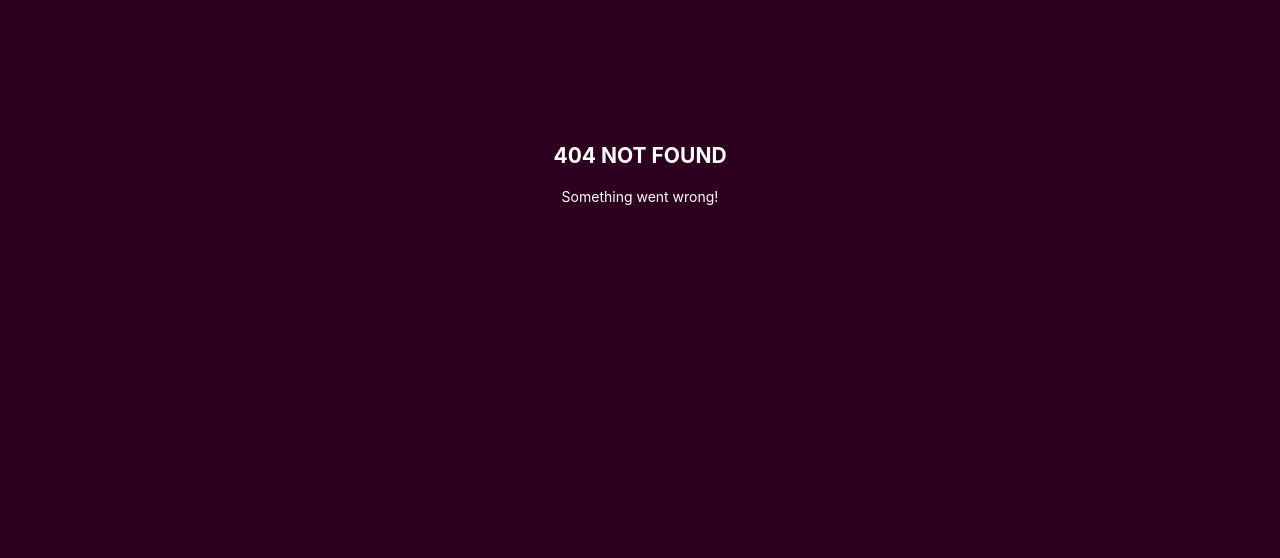
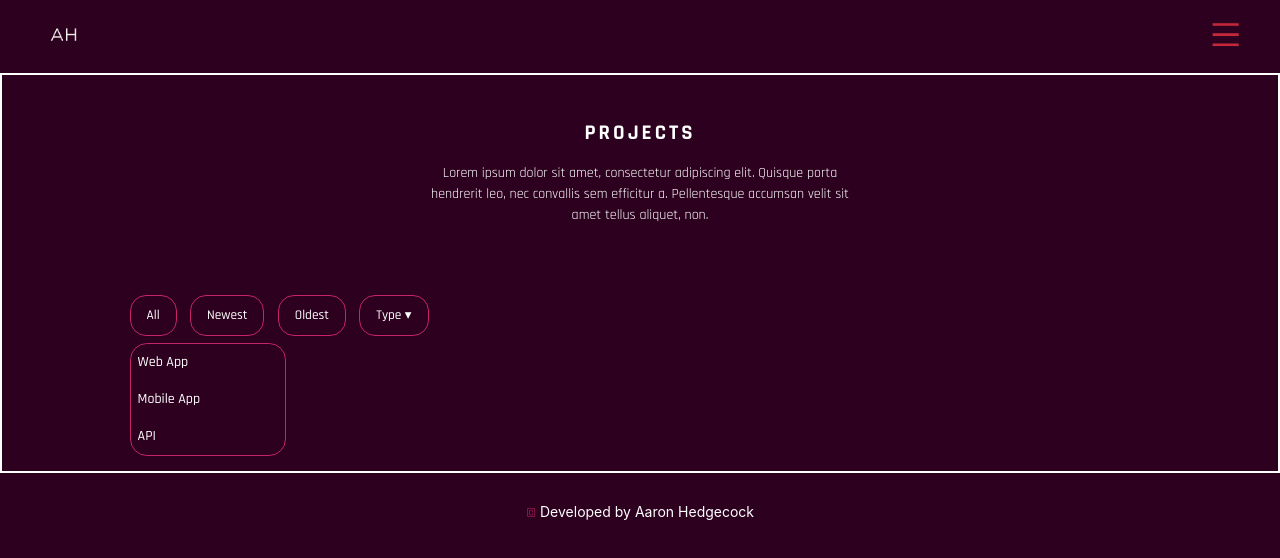
Before and after one commit to ah28011992/Portfolio, a React (Vite) app: page /projects in a window 1280 px wide. Before the commit this address had no page. Shown: the top 558 px of the page. Built offline with nearby package versions, Linux system fonts and the light colour scheme.

Commit message:
add title and static filter component to projects page with styling

```diff
--- /dev/null
+++ b/src/Components/Filter.jsx
@@ -0,0 +1,34 @@
+import React from "react";
+
+const Filter = () => {
+	return (
+		<section className='fitler-buttons'>
+			<button className='filter__btn'>All</button>
+			<button className='filter__btn'>Newest</button>
+			<button className='filter__btn'>Oldest</button>
+			<div className='dropdown'>
+				<button className='filter__btn'>Type &#9662;</button>
+				<div className='dropdown-content'>
+					<a
+						href='#'
+						className='dropdown__item'>
+						Web App
+					</a>
+
+					<a
+						href='#'
+						className='dropdown__item'>
+						Mobile App
+					</a>
+					<a
+						href='#'
+						className='dropdown__item'>
+						API
+					</a>
+				</div>
+			</div>
+		</section>
+	);
+};
+
+export default Filter;
--- /dev/null
+++ b/src/Components/Title.jsx
@@ -0,0 +1,11 @@
+import React from "react";
+import { useLocation } from "react-router-dom";
+
+const Title = () => {
+	const location = useLocation();
+	const locationPathTitle = location.pathname.slice(1);
+	return (<h1 className='home__title'>{locationPathTitle}</h1>
+    );
+};
+
+export default Title;
--- a/src/index.css
+++ b/src/index.css
@@ -165,6 +165,7 @@ nav {
 
 main {
 	min-height: 400px;
+	border: 2px solid white;
 }
 
 .home {
@@ -212,11 +213,9 @@ main {
 /* Footer */
 
 footer {
-	bottom: 0;
-	height: 10em;
 	width: 100%;
 	bottom: 0;
-	position: absolute;
+	position: relative;
 	display: flex;
 	align-items: flex-end;
 }
@@ -227,3 +226,51 @@ footer {
 	text-align: center;
 	padding: 1em 0;
 }
+
+/*Filter */
+.filter {
+	display: flex;
+	max-width: 80%;
+	margin: 0 auto;
+	padding: 0.5em 0;
+}
+
+.filter__btn {
+	border: 1px solid green;
+	margin-right: 1em;
+	margin-top: 0.5em;
+	color: white;
+	padding: 0.8em 1.2em;
+	border-radius: 1.2em;
+	border-color: #c62368;
+	font-family: var(--font-light);
+	font-weight: var(--font-weight-medium);
+}
+
+.filter__btn:hover {
+	background-color: #c62368;
+}
+
+.dropdown {
+	display: inline;
+}
+
+.dropdown-content {
+	display: flex;
+	border: 0.1px solid #c62368;
+	width: 50%;
+	flex-direction: column;
+	border-radius: 1.2em;
+	margin-top: 0.5em;
+	overflow: hidden;
+	font-family: var(--font-light);
+	font-weight: var(--font-weight-medium);
+}
+
+.dropdown__item {
+	padding: 0.8rem 0.5em;
+}
+
+.dropdown__item:hover {
+	background-color: #c62368;
+}
--- a/src/main.jsx
+++ b/src/main.jsx
@@ -10,6 +10,7 @@ import {
 	RouterProvider,
 } from "react-router-dom";
 import ErrorPage from "./Components/ErrorPage";
+import Projects from "./routes/Projects";
 
 const router = createBrowserRouter(
 	createRoutesFromElements(
@@ -21,6 +22,10 @@ const router = createBrowserRouter(
 				index
 				element={<Home />}
 			/>
+			<Route
+				path='projects'
+				element={<Projects />}
+			/>
 		</Route>
 	)
 );
--- /dev/null
+++ b/src/routes/Projects.jsx
@@ -0,0 +1,22 @@
+import React from "react";
+import Title from "../Components/Title";
+import Filter from "../Components/Filter";
+const Projects = () => {
+	return (
+		<>
+			<section className='home'>
+				<Title />
+				<p className='home__text'>
+					Lorem ipsum dolor sit amet, consectetur adipiscing elit. Quisque porta
+					hendrerit leo, nec convallis sem efficitur a. Pellentesque accumsan
+					velit sit amet tellus aliquet, non.
+				</p>
+			</section>
+			<section className='filter'>
+				<Filter />
+			</section>
+		</>
+	);
+};
+
+export default Projects;
```
Also changed, not shown: src/data/projectData.js (added, +101 -0 lines).
